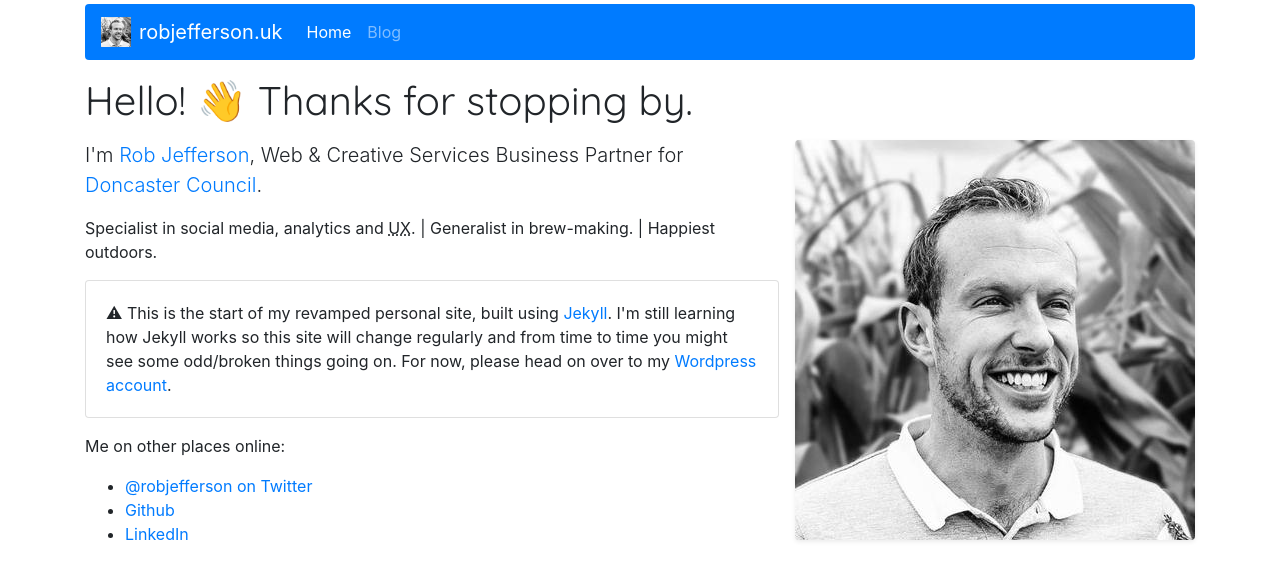
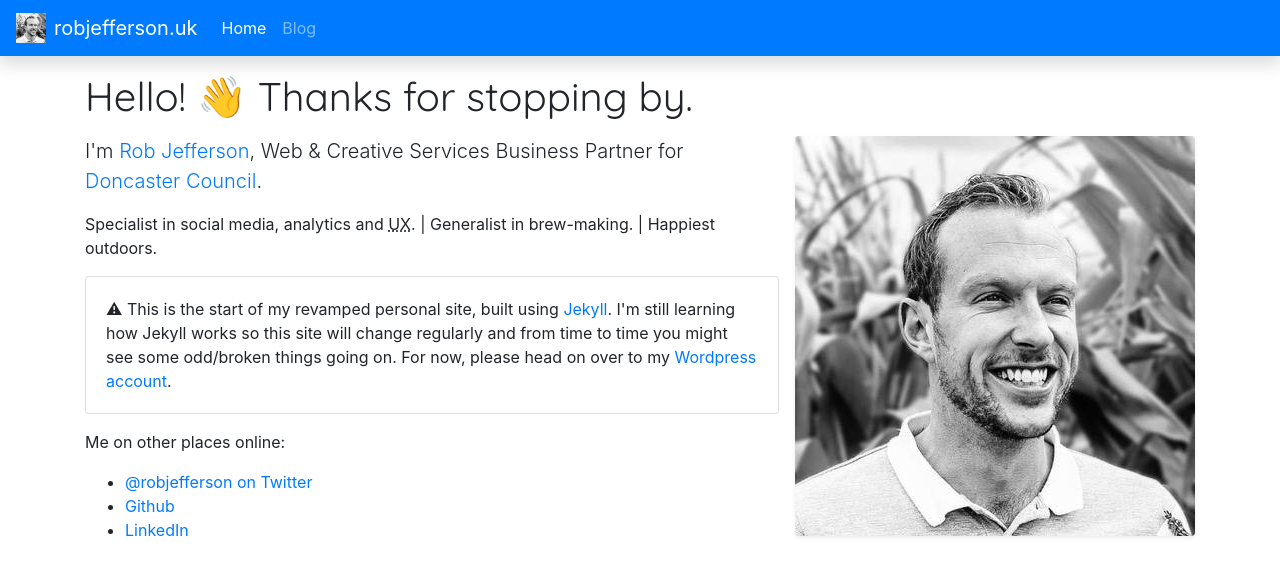
Before and after one commit to rob-jefferson/old-v2-rob-jefferson.github.io, a Jekyll site: the page built from index.html, in a window 1280 px wide. Shown: the top 580 px of the page. Built offline with Jekyll 4.4.1, drawn with Linux system fonts in a browser that asks for light colours.

Commit message:
Full width Navbar

```diff
--- a/_includes/navigation.html
+++ b/_includes/navigation.html
@@ -1,4 +1,4 @@
-<nav class="navbar rounded navbar-expand-lg navbar-dark bg-primary mb-3 mt-1">
+<nav class="navbar navbar-expand-lg shadow navbar-dark bg-primary mb-3">
         <span class="navbar-brand"><img src="/images/rob-jefferson-thumb.jpg" width="30" height="30" class="d-inline-block align-top mr-2" alt="Rob Jefferson">robjefferson.uk</span>
         <button class="navbar-toggler" type="button" data-toggle="collapse" data-target="#navbarSupportedContent" aria-controls="navbarSupportedContent" aria-expanded="false" aria-label="Toggle navigation">
                         <span class="navbar-toggler-icon"></span>
--- a/_layouts/default.html
+++ b/_layouts/default.html
@@ -21,8 +21,8 @@
   <!--[if lte IE 9]>
     <p class="browserupgrade">You are using an <strong>outdated</strong> browser. Please <a href="https://browsehappy.com/">upgrade your browser</a> to improve your experience and security.</p>
   <![endif]-->
+  {% include navigation.html %}
   <div class="container">
-    {% include navigation.html %}
     {{ content }}
 </div>
 <script src="js/vendor/modernizr-3.6.0.min.js"></script>
```
